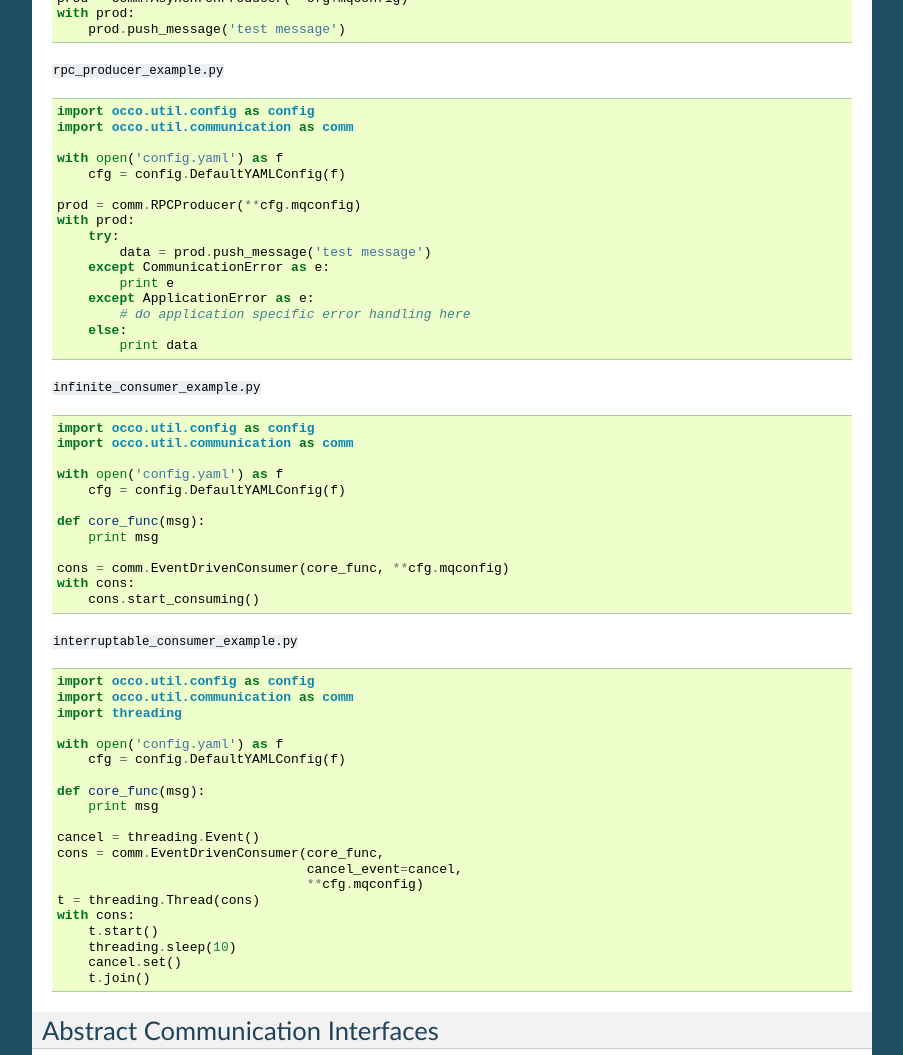
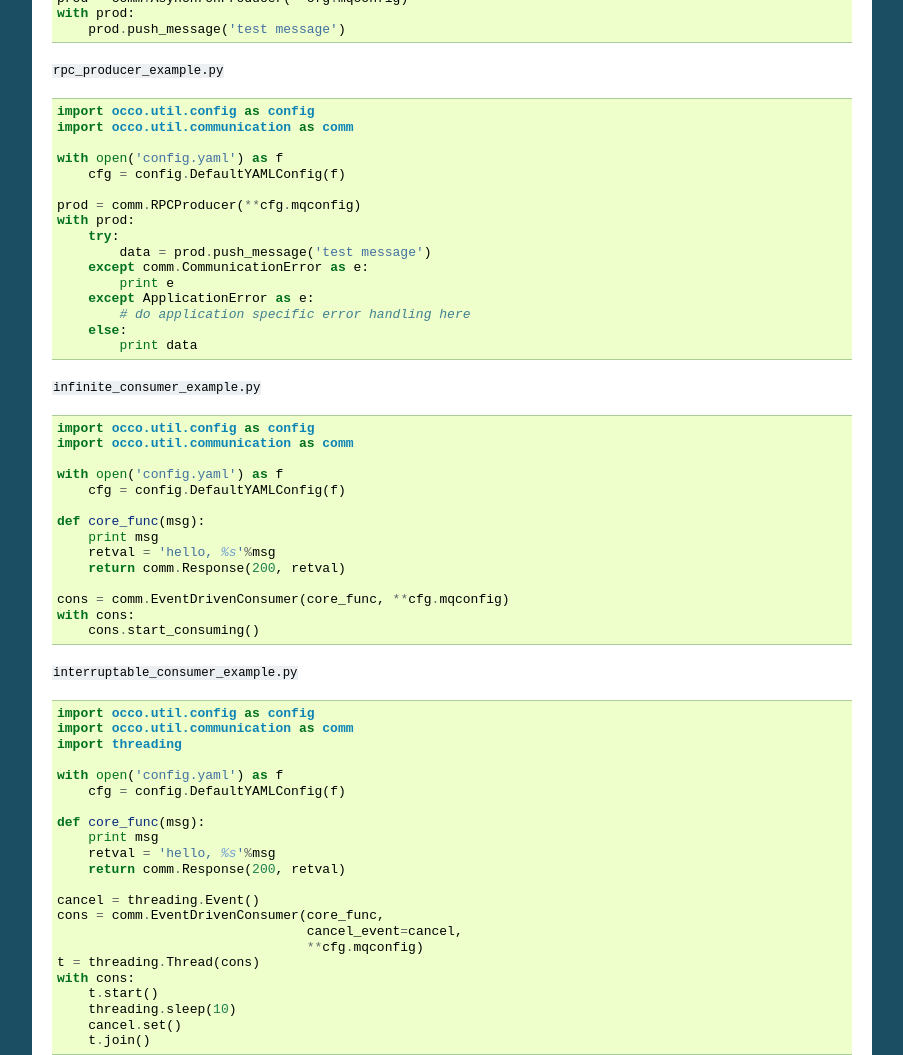
Before and after one commit to occopus/docs, a Sphinx documentation site: the page built from sphinx/source/amqp.rst, in a window 1280 px wide and 1400 px high, scrolled down 980 px, cut to the strip 0-1055 px from the top of the window. Shown: the whole strip, without its empty margins (198-1101 px from the left). Built offline with Sphinx 7.4.7, drawn with Linux system fonts in a browser that asks for light colours; formulas are drawn with MathJax 3.

Commit message:
Fixup util.comm examples

```diff
--- a/sphinx/source/amqp.rst
+++ b/sphinx/source/amqp.rst
@@ -71,7 +71,7 @@ Example
     with prod:
         try:
             data = prod.push_message('test message')
-        except CommunicationError as e:
+        except comm.CommunicationError as e:
             print e
         except ApplicationError as e:
             # do application specific error handling here
@@ -90,6 +90,8 @@ Example
 
     def core_func(msg):
         print msg
+        retval = 'hello, %s'%msg
+        return comm.Response(200, retval)
 
     cons = comm.EventDrivenConsumer(core_func, **cfg.mqconfig)
     with cons:
@@ -108,6 +110,8 @@ Example
 
     def core_func(msg):
         print msg
+        retval = 'hello, %s'%msg
+        return comm.Response(200, retval)
 
     cancel = threading.Event()
     cons = comm.EventDrivenConsumer(core_func,
```
